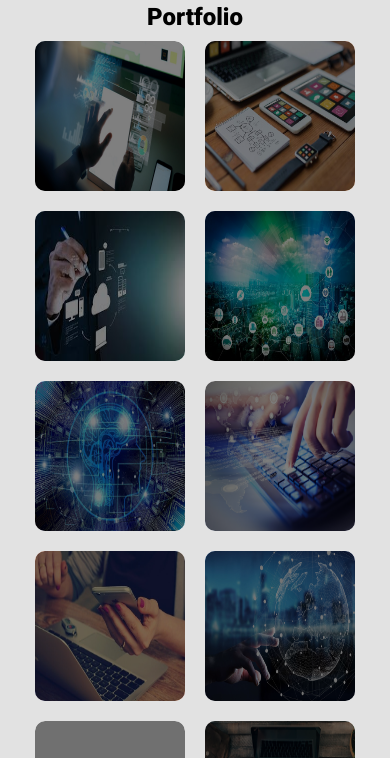
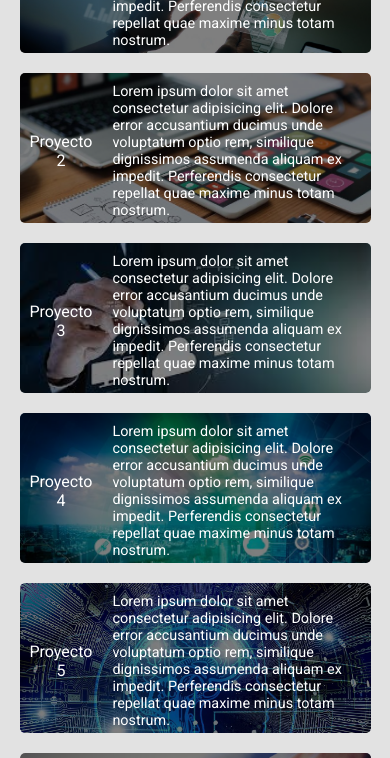
Before and after one commit to Francoazari/portfolio, a plain HTML site: page index.html in a window 390 px wide. Shown: the part 430-1188 px from the top of the page. Drawn offline with Linux system fonts and the light colour scheme.

Commit message:
mobile fix and minor changes

```diff
--- a/css/style.css
+++ b/css/style.css
@@ -61,7 +61,7 @@ nav {
 .nav__menu ul{
     display: flex;
     flex-direction: row;
-    justify-content: space-around;
+    justify-content: center;
     align-items: center;
 }
 
@@ -119,6 +119,10 @@ main {
     margin-top: 30px;
 }
 
+.main__presentation {
+    margin-bottom: 30px;
+}
+
 .main__content {
     display: flex;
     flex-direction: row;
@@ -130,21 +134,18 @@ main {
     width: 250px;
     height: 250px;
     display: inline-block;
-    border-radius: 10px;
-    margin: 15px;
+    border-radius: 5px;
+    margin: 7.5px;
     background-repeat: no-repeat;
     background-size: 250px 250px;
     overflow: hidden;
     transition: all 0.5s;
+    background-size: cover;
+    object-fit: cover;
 }
 
 .main__content_proyect:hover {
-    transform: scale(1.08);
-}
-
-.main__content_proyect {
-    background-size: cover;
-    object-fit: cover;
+    transform: scale(1.05);
 }
 
 .main__content_proyect_background_1 {
@@ -182,7 +183,7 @@ main {
     background-color: rgba(0, 0, 0, 0.5);
     width: 250px;
     height: 250px;
-    border-radius: 10px;
+    border-radius: 5px;
     transition: all 0.5s;
 }
 
@@ -335,7 +336,6 @@ img.big {
     width: 70%;
     display: flex;
     flex-direction: column;
-    margin-top: 2em;
 }
 
 .main__content_servicios_item{
@@ -455,11 +455,20 @@ footer img{
         height: 200px;
     }
 
+    .main__content_proyect_text {
+        padding-top: 10px;
+    }
+
+    .main__content_description{
+        visibility: visible;
+        font-size: 0.8em;
+    }
+
         /****** GALERIA *******/
 
         .main__content_galeria {
             width: 90%;
-            grid-template-columns: repeat(4, 1fr);
+            grid-template-columns: repeat(3, 1fr);
             row-gap: 5px;
             column-gap: 5px;
         }
@@ -546,16 +555,44 @@ footer img{
         margin-top: 1em;
     }
 
+    .main__content{
+        width: 90vw;
+        flex-direction: column;
+    }
+
     .main__content_proyect {
-        width: 150px;
+        width: 90vw;
         height: 150px;
-        margin: 10px;
+        margin: 10px 0 10px;
         background-size: 150px 150px;
+        font-size: 1em;
+        background-size: cover;
+        object-fit: cover;
     }
 
     .main__content_proyect_background_secondary{
-        width: 150px;
+        width: 90vw;
         height: 150px;
+    }
+
+    .main__content_proyect_text {
+        padding-top: 0;
+        display: flex;
+        flex-direction: row;
+        align-items: center;
+        justify-content: center;
+    }
+
+    .main__content_text{
+        margin-left: 10px;
+    }
+
+    .main__content_description{
+        margin-left:10px;
+        text-align: left;
+        font-size: 0.9em;
+        visibility: visible;
+        text-overflow: ellipsis;
     }
 
     /****** GALERIA *******/
--- a/index.html
+++ b/index.html
@@ -64,15 +64,15 @@
                 </section>
             </nav>
 
-            <header>
+            <!-- <header>
                 <section class="main__image">
                     <img class="main__image_img" src="images/logo/logo_carrousel.png" alt="Logo carrousel" />
                 </section>
-            </header>
+            </header> -->
 
             <main>
                 <section class="main__presentation">
-                    <h2>Portfolio</h2>
+                    <h2>PORTFOLIO</h2>
                 </section>
 
                 <section class="main__content">
```
Also changed, not shown: pages/aboutme.html (+2 -2 lines), pages/contacto.html (+2 -2 lines), pages/galeria.html (+2 -2 lines), pages/servicios.html (+2 -2 lines).
